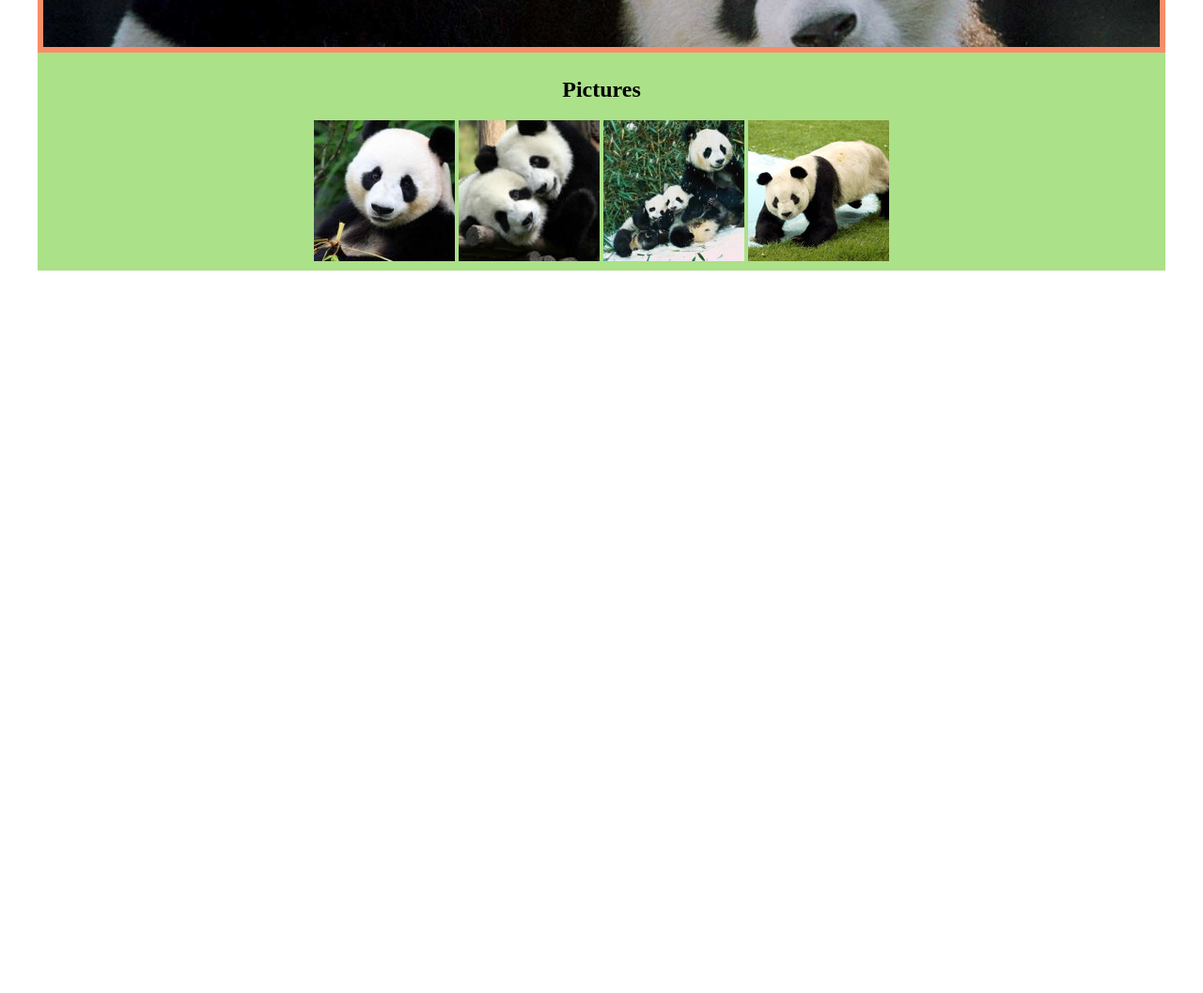
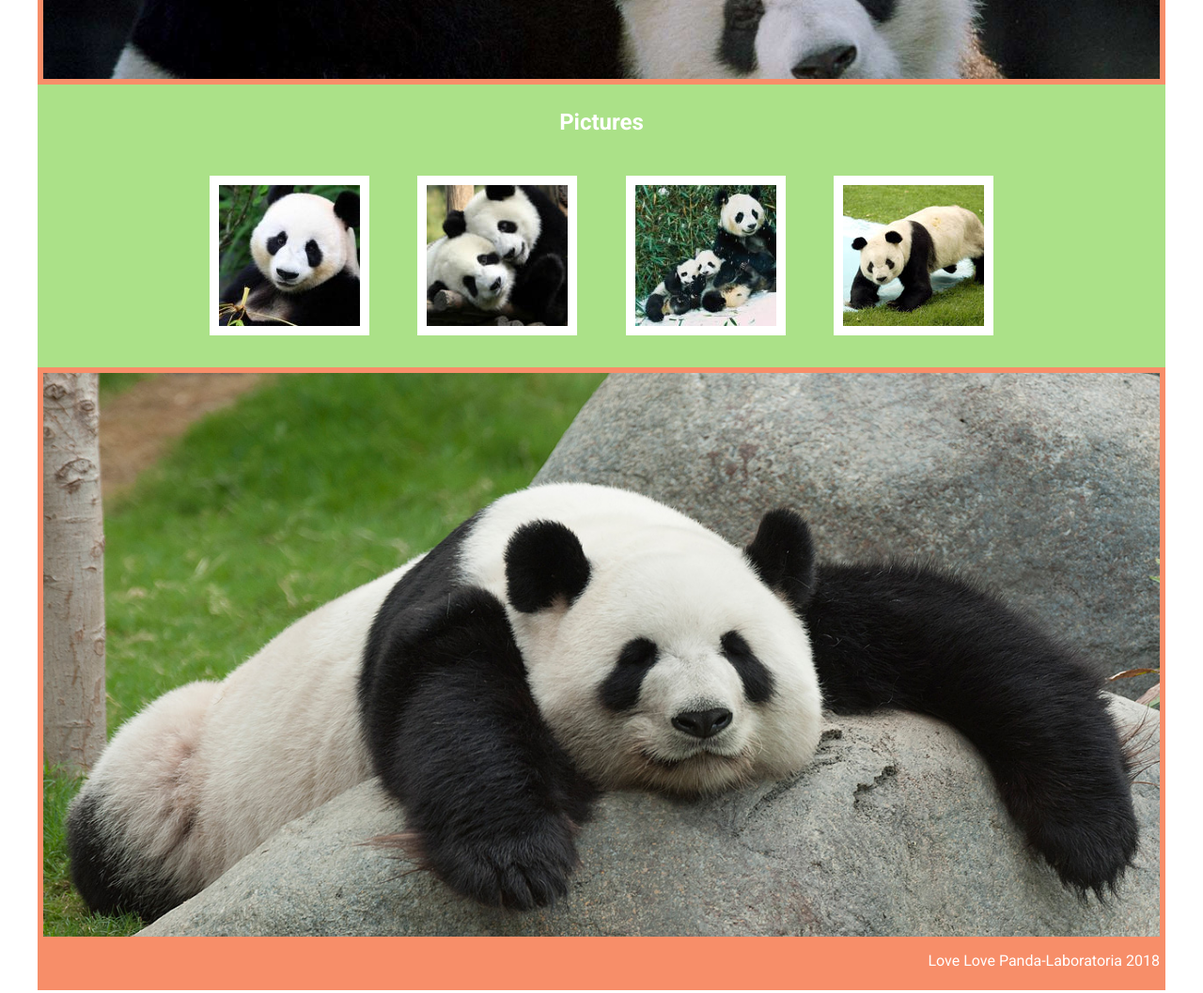
Before and after one commit to CruzMayra/sprint3-love-love-panda-desu, a plain HTML site: page index.html in a window 1280 px wide. Shown: the part 1420-2477 px from the top of the page at 94% size. Before the commit the page ends 1716 px from the top, so only its background shows below. Drawn offline with Linux system fonts and the light colour scheme.

Commit message:
Agregando link para fuente y creación de la última sección

```diff
--- a/css/main.css
+++ b/css/main.css
@@ -1,5 +1,11 @@
+body {
+  color: white;
+  font-family: Roboto;
+}
+
 #hero,
-#hero-two {
+#hero-two,
+#relax {
   background-color: #F78E69;
 }
 
@@ -34,3 +40,23 @@
 #pictures > div {
   text-align: center;
 }
+
+#pictures > div > div >img {
+  border: 10px solid white;
+  margin: 2%;
+}
+
+#relax > div > div {
+  background-image: url("../assets/images/tres.jpg");
+  background-repeat: no-repeat;
+  background-size: 100%;
+  height: 600px;
+}
+
+#relax > p {
+  text-align:
+}
+
+.align-right {
+  text-align: right;
+}
--- a/index.html
+++ b/index.html
@@ -3,6 +3,7 @@
   <head>
     <meta charset="utf-8">
     <meta name="viewport" content="width=device-width, initial-scale=1,maximum-scale=1">
+    <link href="https://fonts.googleapis.com/css?family=Roboto:300,400,500,700,900" rel="stylesheet">
     <link rel="stylesheet" href="css/grid.css">
     <link rel="stylesheet" href="css/main.css">
     <link rel="stylesheet" href="css/mobile.css">
@@ -13,8 +14,8 @@
 
       <div class="row" id="hero">
         <div class="col-12">
-          <h1>Love Love Panda Desu</h1>
-          <h6>The best place for panda lovers</h6>
+          <h1 class="align-right">Love Love Panda Desu</h1>
+          <h6 class="align-right">The best place for panda lovers</h6>
           <div></div> <!-- aquí va la imagen -->
         </div>
       </div>
@@ -34,17 +35,22 @@
 
       <div class="row" id="pictures">
         <div class="col-12">
-          <div class="">
+          <div>
             <h2>Pictures</h2>
             <img src="assets/images/a1.jpg" alt="">
             <img src="assets/images/a2.jpg" alt="">
             <img src="assets/images/a3.jpg" alt="">
             <img src="assets/images/a4.jpg" alt="">
-
           </div>
         </div>
       </div>
 
+      <div class="row" id="relax">
+        <div class="col-12">
+          <div></div> <!-- aquí va la imagen -->
+          <p class="align-right">Love Love Panda-Laboratoria 2018</p>
+        </div>
+      </div>
     </section>
   </body>
 </html>
```
